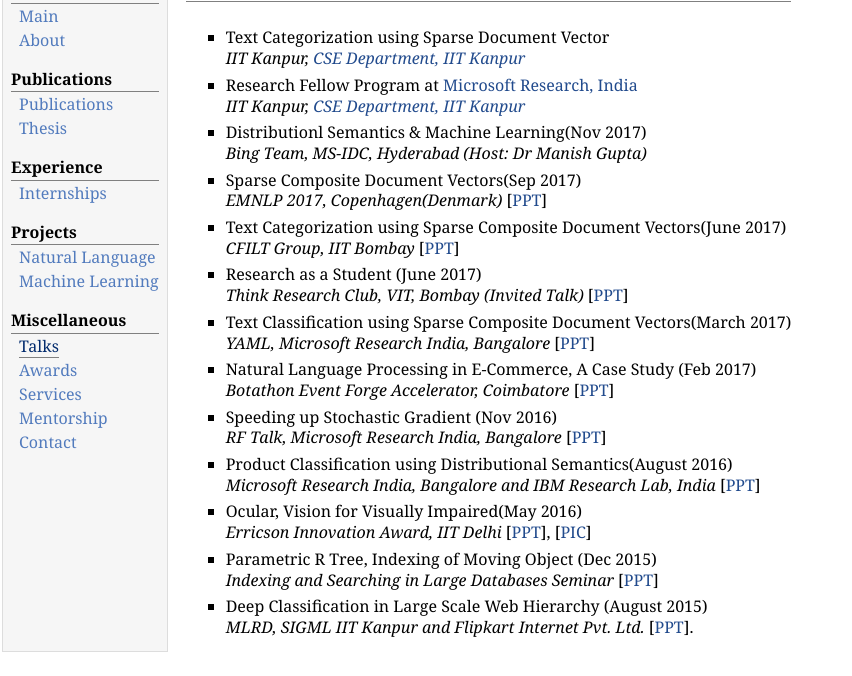
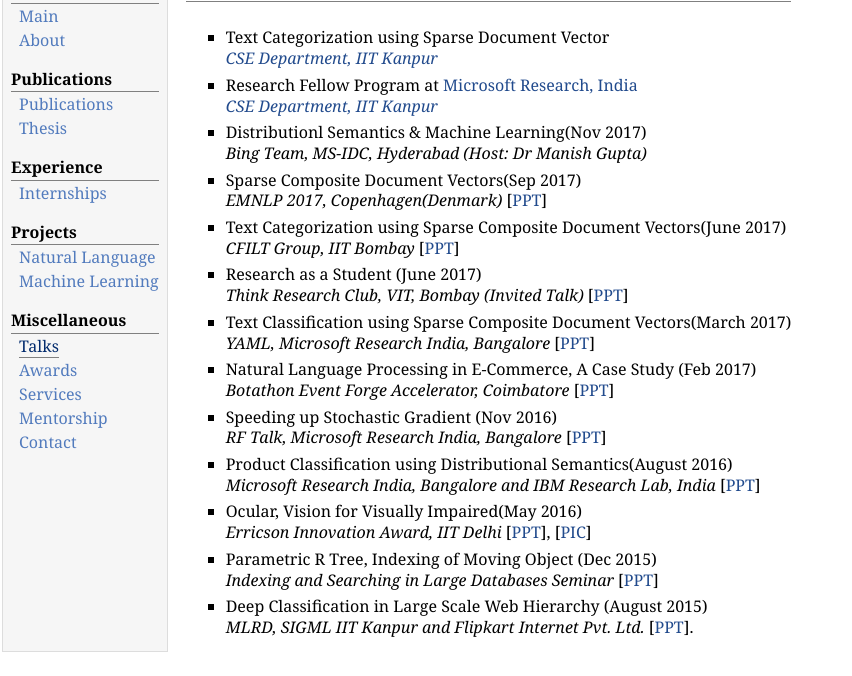
Before and after one commit to vgupta123/vgupta123.github.io, a plain HTML site: page talks.html in a window 1280 px wide. Shown: the part 48-724 px from the top of the page, without its empty margins (0-852 px from the left). Drawn offline with Linux system fonts and the light colour scheme.

Commit message:
monor update

```diff
--- a/talks.html
+++ b/talks.html
@@ -34,9 +34,9 @@
 <h1>Talks and Seminars</h1>
 </div>
 <ul>
-<li><p>Text Categorization using Sparse Document Vector <br /> <i>IIT Kanpur, <a href="www.cse.iitk.ac.in">CSE Department, IIT Kanpur</a></i></p>
+<li><p>Text Categorization using Sparse Document Vector <br /> <i> <a href="www.cse.iitk.ac.in">CSE Department, IIT Kanpur</a></i></p>
 </li>
-<li><p>Research Fellow Program at <a href="https://www.microsoft.com/en-us/research/lab/microsoft-research-india/">Microsoft Research, India</a> <br /> <i>IIT Kanpur, <a href="www.cse.iitk.ac.in">CSE Department, IIT Kanpur</a></i></p>
+<li><p>Research Fellow Program at <a href="https://www.microsoft.com/en-us/research/lab/microsoft-research-india/">Microsoft Research, India</a> <br /> <i><a href="www.cse.iitk.ac.in">CSE Department, IIT Kanpur</a></i></p>
 </li>
 <li><p>Distributionl Semantics &amp; Machine Learning(Nov 2017)<br /> <i>Bing Team, MS-IDC, Hyderabad (Host: Dr Manish Gupta)</i></p>
 </li>
```
Also changed, not shown: 1 other file.
